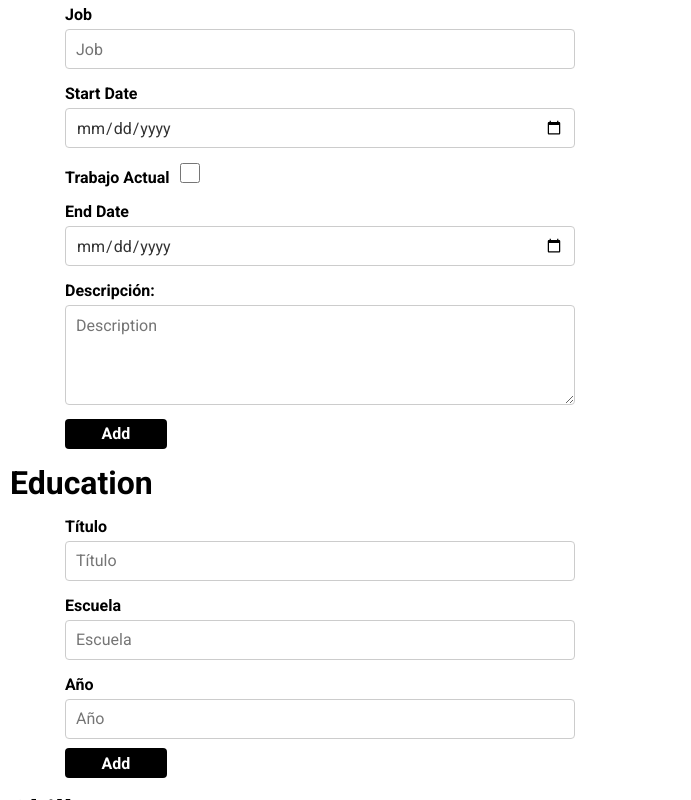
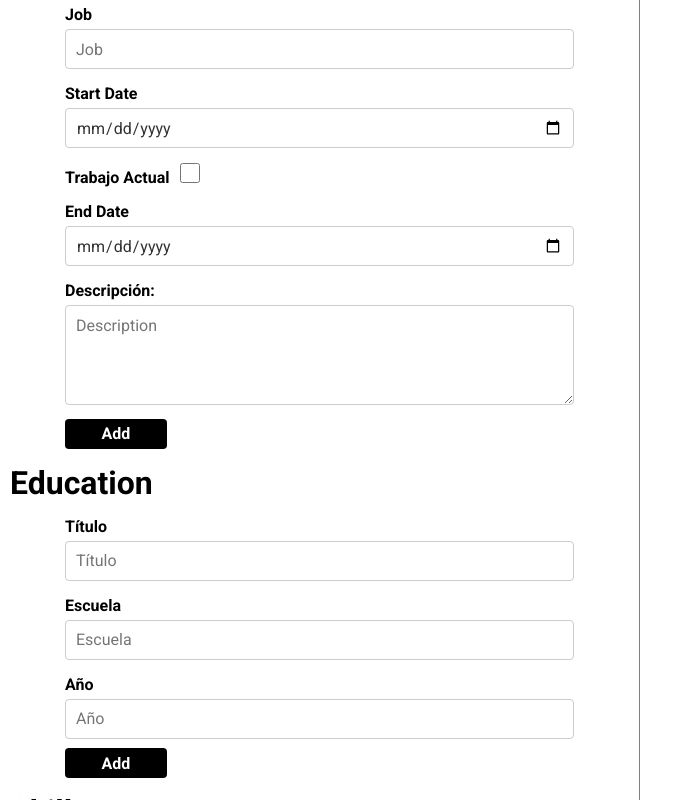
Before and after one commit to Leninner/cv-project, a React (Create React App) app: page / in a window 1280 px wide. Shown: the part 954-1754 px from the top of the page, without its empty margins (0-691 px from the left). Built offline with nearby package versions, Linux system fonts and the light colour scheme.

Commit message:
Update UI

```diff
--- a/src/container/CvContainer/styles.js
+++ b/src/container/CvContainer/styles.js
@@ -2,10 +2,9 @@ import styled from 'styled-components';
 
 export const Container = styled.div`
   width: 50%;
-  padding: 10px;
+  padding: 10px 0 0 10px;
 
   @media (max-width: 768px) {
     width: 100%;
-    padding: 0;
   }
 `;
--- a/src/container/FormContainer/styles.js
+++ b/src/container/FormContainer/styles.js
@@ -3,6 +3,7 @@ import styled from 'styled-components';
 export const Container = styled.div`
   width: 50%;
   padding: 10px;
+  border-right: 1px solid grey;
 
   @media (max-width: 768px) {
     width: 100%;
```
